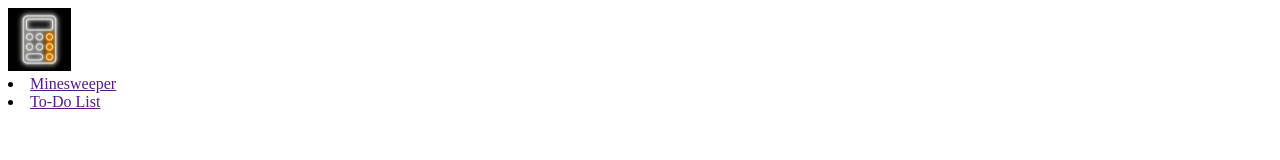
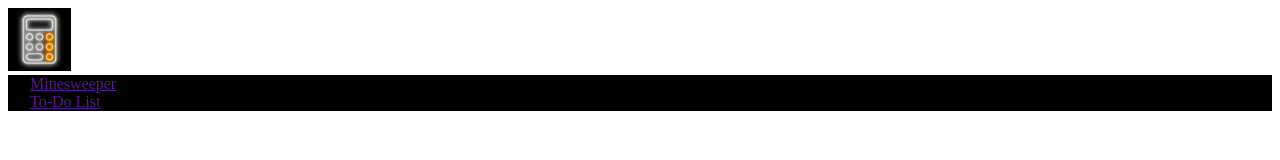
Before and after one commit to Jorgeguti2/Calculator-Minesweeper-ToDoList-Apps, a plain HTML site: page Apps/index.html in a window 1280 px wide. Drawn offline with Linux system fonts and the light colour scheme.

Commit message:
Update styles.css

```diff
--- a/Apps/styles.css
+++ b/Apps/styles.css
@@ -1,3 +1,7 @@
 img#logo {
     width: 5%;
 }
+
+nav {
+    background-color: black;
+}
```
